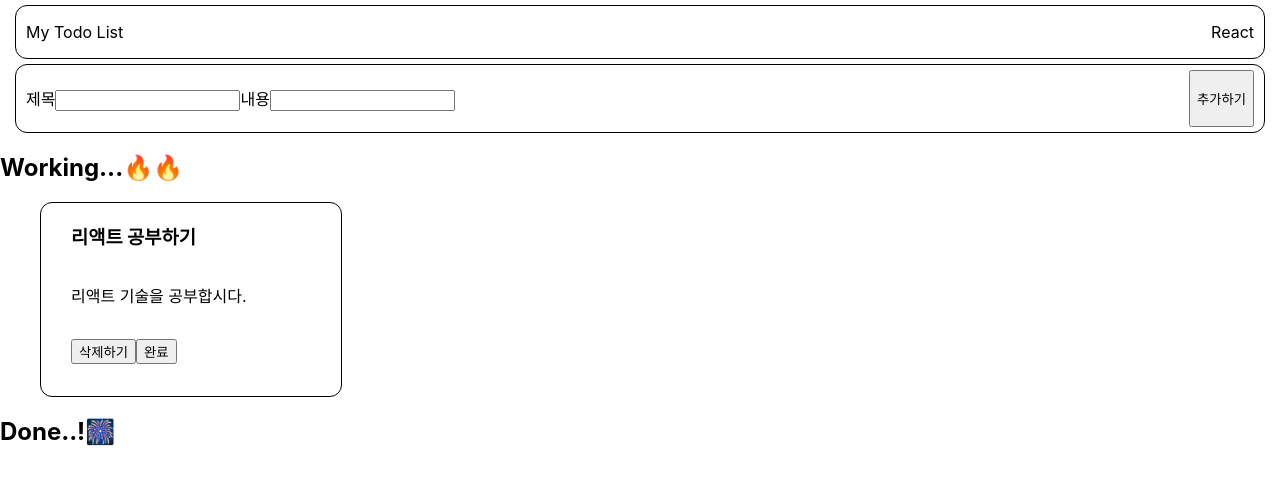
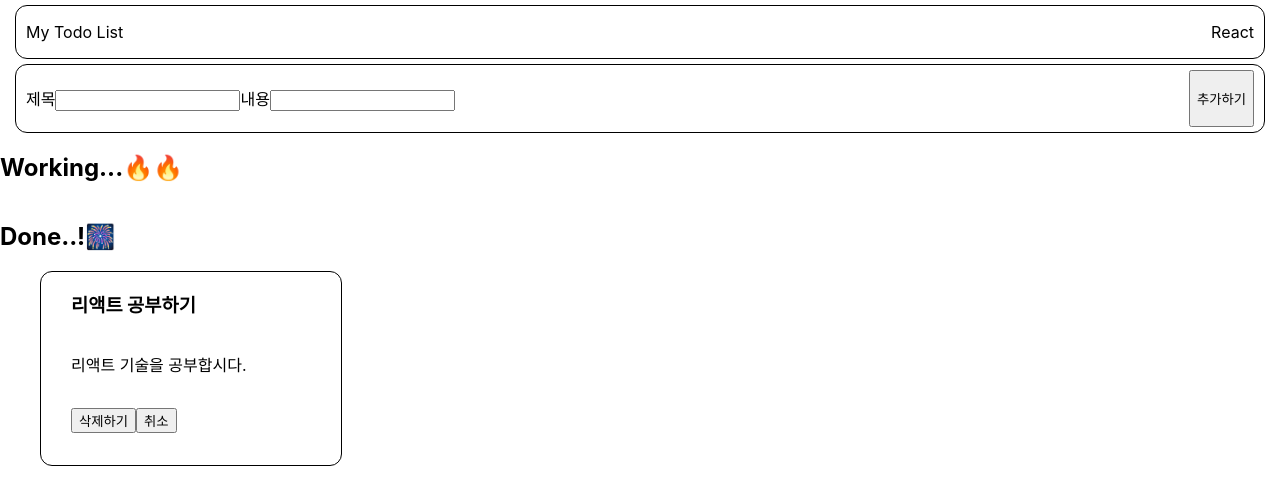
Before and after one commit to DecidedCard/React-todolist, a React (Create React App) app: page / in a window 1280 px wide. Both pictures are taken after a click on the button "완료". Shown: the top 504 px of the page. Built offline with nearby package versions, Linux system fonts and the light colour scheme.

Commit message:
feat: 완료기능 및 취소기능 추가, 컴포넌트 분리.

```diff
--- a/src/App.jsx
+++ b/src/App.jsx
@@ -1,6 +1,7 @@
 import { useState } from "react";
 import "./App.css";
 import Header from "./components/Header";
+import Main from "./components/Main";
 
 function App() {
   const [contents, setContents] = useState([
@@ -12,68 +13,10 @@ function App() {
     },
   ]);
 
-  const deleteTodo = (id) => {
-    const newContents = contents.filter((todo) => {
-      return todo.id !== id;
-    });
-    setContents(newContents);
-  };
-
-  const doneBtn = (id) => {
-    const doneTodo = contents.filter((todo) => {
-      return todo.id === id;
-    });
-    const filterContents = contents.filter((item) => {
-      return item === doneTodo;
-    });
-    console.log(filterContents);
-    const check = { ...doneTodo, isDone: true };
-    // setContents([...contents, check]);
-    // console.log(contents);
-  };
   return (
     <div>
       <Header contents={contents} setContents={setContents} />
-      <main>
-        <section>
-          <h2>Working...🔥🔥</h2>
-          <ul className="card-list">
-            {contents.map((i) => {
-              if (i.isDone === false) {
-                return (
-                  <li key={i.id} className="todo-card">
-                    <h3>{i.title}</h3>
-                    <p>{i.content}</p>
-                    <p className="todo-btn">
-                      <button onClick={() => deleteTodo(i.id)}>삭제하기</button>
-                      <button onClick={() => doneBtn(i.id)}>완료</button>
-                      <p>{i.isDone}</p>
-                    </p>
-                  </li>
-                );
-              }
-            })}
-          </ul>
-          <h2>Done..!🎆</h2>
-          <ul className="card-list">
-            {contents.map((i) => {
-              if (i.isDone === true) {
-                return (
-                  <li key={i.id} className="todo-card">
-                    <h3>{i.title}</h3>
-                    <p>{i.content}</p>
-                    <p className="todo-btn">
-                      <button onClick={() => deleteTodo(i.id)}>삭제하기</button>
-                      <button onClick={() => doneBtn(i.id)}>완료</button>
-                      <p>{i.isDone}</p>
-                    </p>
-                  </li>
-                );
-              }
-            })}
-          </ul>
-        </section>
-      </main>
+      <Main contents={contents} setContents={setContents} />
       <div></div>
     </div>
   );
--- /dev/null
+++ b/src/components/Main.jsx
@@ -0,0 +1,77 @@
+import React from "react";
+
+function Main({ contents, setContents }) {
+  const deleteTodo = (id) => {
+    const newContents = contents.filter((todo) => {
+      return todo.id !== id;
+    });
+    setContents(newContents);
+  };
+
+  const doneBtn = (id) => {
+    const check = contents.map((obj) => {
+      if (id === obj.id) {
+        return { ...obj, isDone: true };
+      } else {
+        return { ...obj };
+      }
+    });
+    setContents(check);
+  };
+
+  const cancleBtn = (id) => {
+    const check = contents.map((obj) => {
+      if (id === obj.id) {
+        return { ...obj, isDone: false };
+      } else {
+        return { ...obj };
+      }
+    });
+    setContents(check);
+  };
+
+  return (
+    <main>
+      <section>
+        <h2>Working...🔥🔥</h2>
+        <ul className="card-list">
+          {contents.map((i) => {
+            if (i.isDone === false) {
+              return (
+                <li key={i.id} className="todo-card">
+                  <h3>{i.title}</h3>
+                  <p>{i.content}</p>
+                  <p className="todo-btn">
+                    <button onClick={() => deleteTodo(i.id)}>삭제하기</button>
+                    <button onClick={() => doneBtn(i.id)}>완료</button>
+                    <p>{i.isDone}</p>
+                  </p>
+                </li>
+              );
+            }
+          })}
+        </ul>
+        <h2>Done..!🎆</h2>
+        <ul className="card-list">
+          {contents.map((i) => {
+            if (i.isDone === true) {
+              return (
+                <li key={i.id} className="todo-card">
+                  <h3>{i.title}</h3>
+                  <p>{i.content}</p>
+                  <p className="todo-btn">
+                    <button onClick={() => deleteTodo(i.id)}>삭제하기</button>
+                    <button onClick={() => cancleBtn(i.id)}>취소</button>
+                    <p>{i.isDone}</p>
+                  </p>
+                </li>
+              );
+            }
+          })}
+        </ul>
+      </section>
+    </main>
+  );
+}
+
+export default Main;
```
